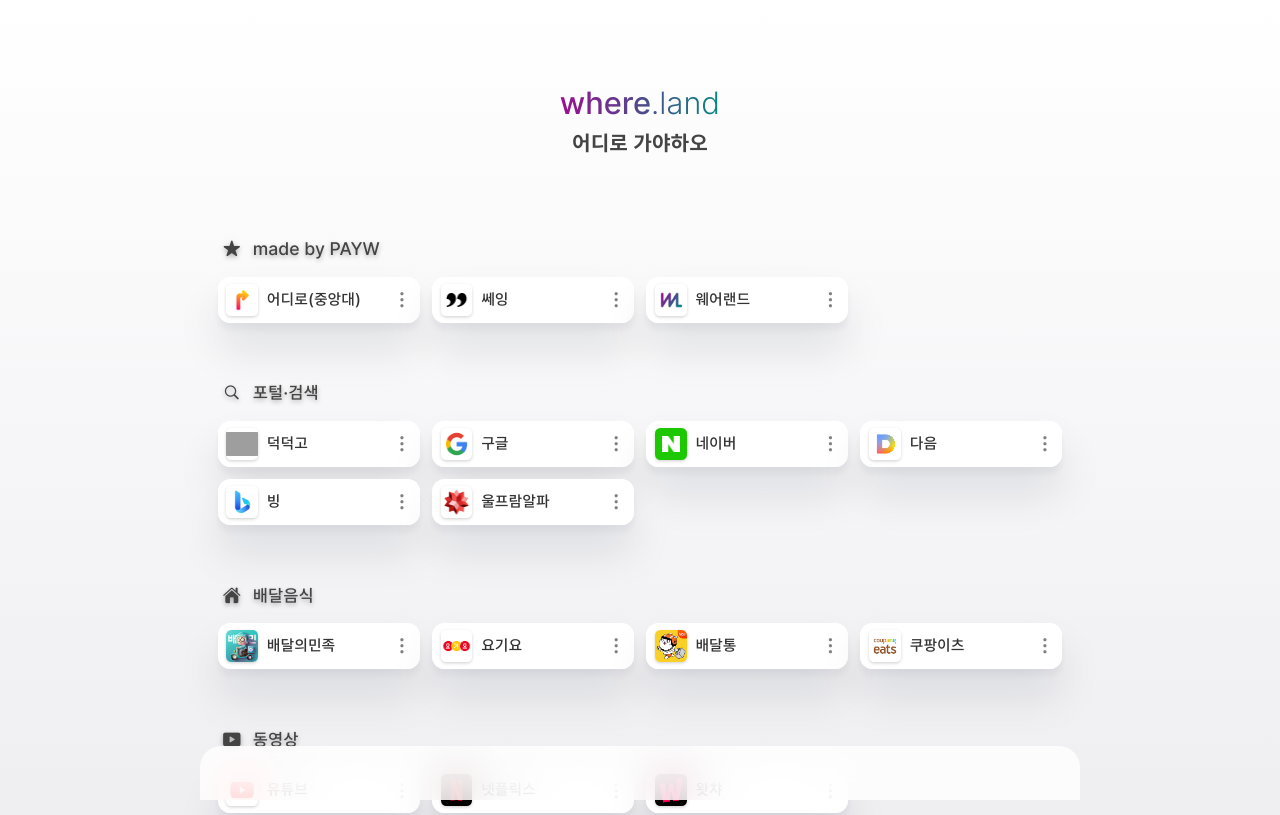
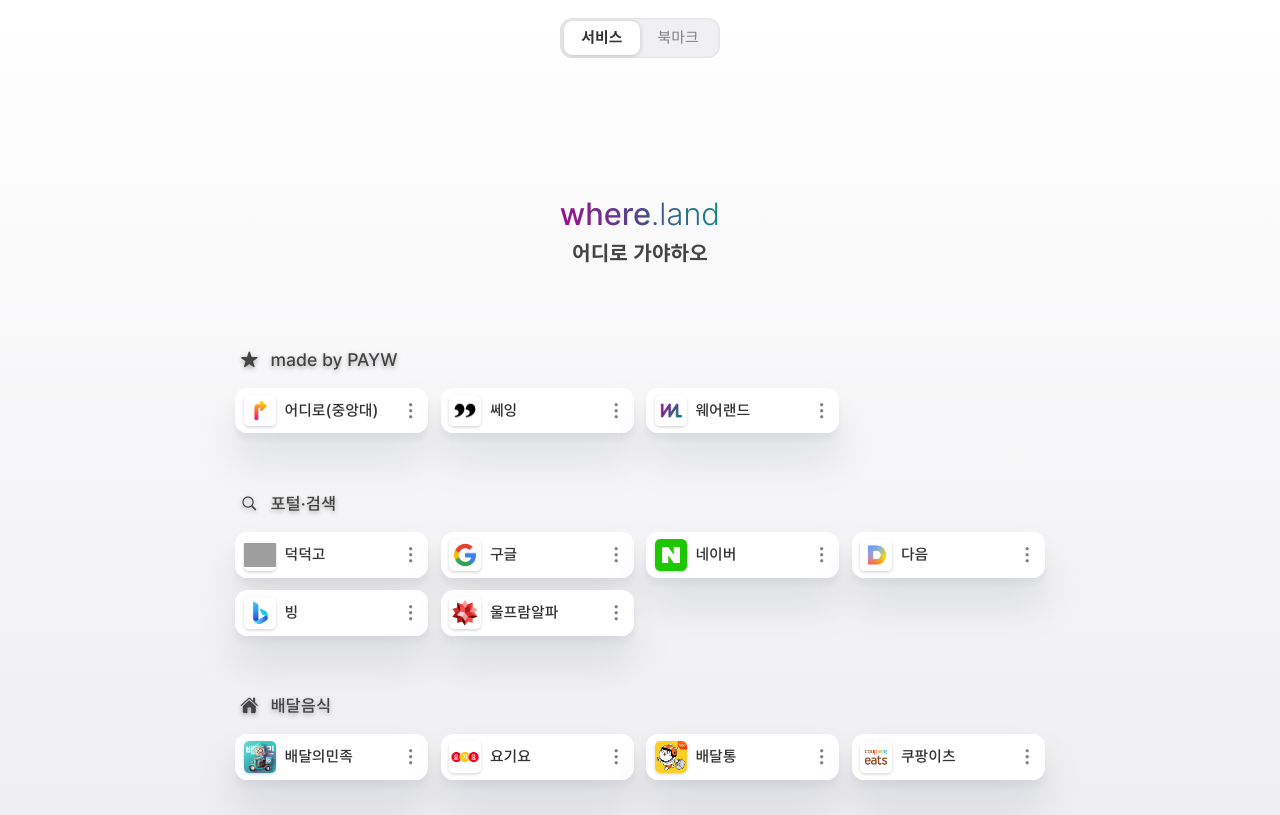
Before and after one commit to jhaemin/where.land, a Next.js app: page / in a window 1280 px wide. Shown: the top 815 px of the page. Built offline with nearby package versions, Linux system fonts and the light colour scheme; grey boxes are pictures that could not be loaded.

Commit message:
feat: wrap with default layout

```diff
--- /dev/null
+++ b/src/layouts/DefaultLayout.module.scss
@@ -0,0 +1,53 @@
+.default-layout {
+  $top-gap: 1rem;
+  $bottom-gap: 4rem;
+  $side-gap: 1rem;
+
+  width: 100%;
+  max-width: 50rem;
+  margin: auto;
+  padding: $top-gap $side-gap $bottom-gap;
+
+  @supports (padding: env(safe-area-inset-left)) {
+    padding: $top-gap calc(env(safe-area-inset-left) + #{$side-gap}) $bottom-gap;
+  }
+}
+
+.tabs-container-positioner {
+  width: 100%;
+  display: flex;
+  align-items: center;
+  justify-content: center;
+  z-index: 8888;
+  margin-bottom: 3rem;
+}
+
+$tab-default-gap: 0.2rem;
+
+.tabs-container {
+  backdrop-filter: blur(20px) saturate(1.7);
+  background-color: var(--element-layer--3);
+  border-radius: 0.7rem;
+  padding: $tab-default-gap;
+  max-width: 50rem;
+  overflow: hidden;
+  box-shadow: inset 0 0 0.2rem rgba($color: #000000, $alpha: 0.1);
+}
+
+.tab {
+  color: #808080;
+  border-radius: 0.5rem;
+  padding: 0.5rem 1rem;
+  font-size: 0.9rem;
+  font-weight: 400;
+  line-height: 1;
+  transition: color 100ms ease, background-color 100ms ease,
+    box-shadow 100ms ease;
+
+  &.active {
+    font-weight: 600;
+    color: var(--default-text-color);
+    background-color: var(--element-layer--2);
+    box-shadow: 0 0.05rem 0.3rem rgba($color: #000000, $alpha: 0.2);
+  }
+}
--- /dev/null
+++ b/src/layouts/DefaultLayout.tsx
@@ -0,0 +1,71 @@
+import classNames from 'classnames'
+import { useRouter } from 'next/router'
+import { ReactNode } from 'react'
+import $ from './DefaultLayout.module.scss'
+
+type TabTarget = 'curated' | 'bookmarks'
+
+type TabButtonProps = {
+  target: TabTarget
+  isActive: boolean
+}
+
+const tabPathsMap: Record<TabTarget, string> = {
+  curated: '/',
+  bookmarks: '/bookmarks',
+}
+
+const tabLabelsMap: Record<TabTarget, string> = {
+  curated: '서비스',
+  bookmarks: '북마크',
+}
+
+function TabButton({ target, isActive }: TabButtonProps) {
+  const router = useRouter()
+
+  return (
+    <button
+      className={classNames($['tab'], {
+        [$['active']]: isActive,
+      })}
+      onClick={() => {
+        router.replace(tabPathsMap[target])
+      }}
+    >
+      {tabLabelsMap[target]}
+    </button>
+  )
+}
+
+function TabsContainer() {
+  const router = useRouter()
+  const pathname = router.pathname
+
+  return (
+    <div className={$['tabs-container-positioner']}>
+      <div className={$['tabs-container']}>
+        <TabButton
+          target="curated"
+          isActive={pathname === tabPathsMap.curated}
+        />
+        <TabButton
+          target="bookmarks"
+          isActive={pathname === tabPathsMap.bookmarks}
+        />
+      </div>
+    </div>
+  )
+}
+
+type DefaultLayoutProps = {
+  children: ReactNode
+}
+
+export default function DefaultLayout({ children }: DefaultLayoutProps) {
+  return (
+    <div className={$['default-layout']}>
+      <TabsContainer />
+      {children}
+    </div>
+  )
+}
--- a/src/pages/_app.module.scss
+++ /dev/null
@@ -1,26 +0,0 @@
-.tabs-container-positioner {
-  position: fixed;
-  left: 0;
-  bottom: 0;
-  width: 100%;
-  display: flex;
-  align-items: center;
-  justify-content: center;
-  z-index: 8888;
-}
-
-.tabs-container {
-  backdrop-filter: blur(20px) saturate(1.7);
-  background-color: rgba(#fff, 0.8);
-  width: 100%;
-  max-width: 50rem;
-  border-radius: 1.2rem 1.2rem 0 0;
-
-  @supports (padding-bottom: env(safe-area-inset-bottom)) {
-    padding-bottom: env(safe-area-inset-bottom);
-  }
-}
-
-.tab {
-  height: 50px;
-}
--- a/src/pages/_app.tsx
+++ b/src/pages/_app.tsx
@@ -1,10 +1,10 @@
+import DefaultLayout from '@/layouts/DefaultLayout'
 import '@/styles/globals.scss'
 import { gsap } from 'gsap'
 import { ScrollTrigger } from 'gsap/dist/ScrollTrigger'
 import { AppProps } from 'next/app'
 import Head from 'next/head'
 import { RecoilRoot } from 'recoil'
-import $ from './_app.module.scss'
 
 gsap.registerPlugin(ScrollTrigger)
 
@@ -52,13 +52,9 @@
       </Head>
       <RecoilRoot>
         <div className="background" />
-        <Component {...pageProps} />
-        <div className={$['tabs-container-positioner']}>
-          <div className={$['tabs-container']}>
-            <button className={$['tab']}></button>
-            <button className={$['tab']}></button>
-          </div>
-        </div>
+        <DefaultLayout>
+          <Component {...pageProps} />
+        </DefaultLayout>
         <div id="actions-pop-up" />
       </RecoilRoot>
     </>
```
Also changed, not shown: src/atoms/current-tab.ts (deleted, +0 -8 lines).
